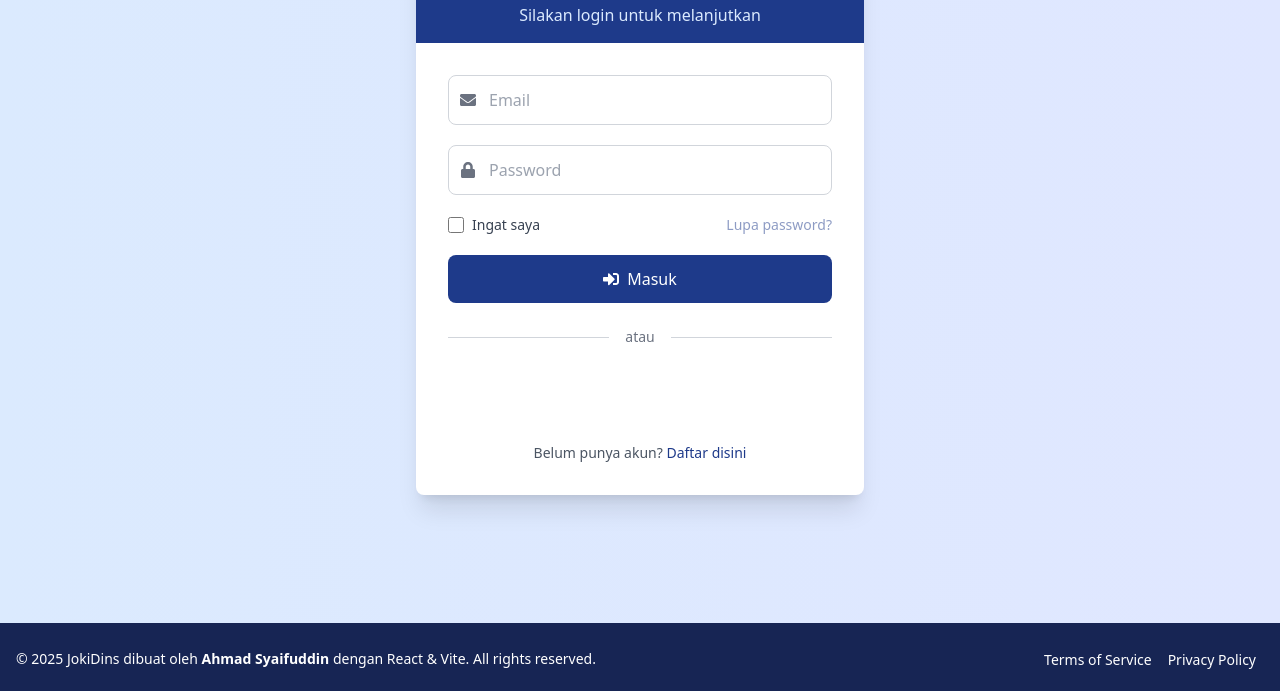
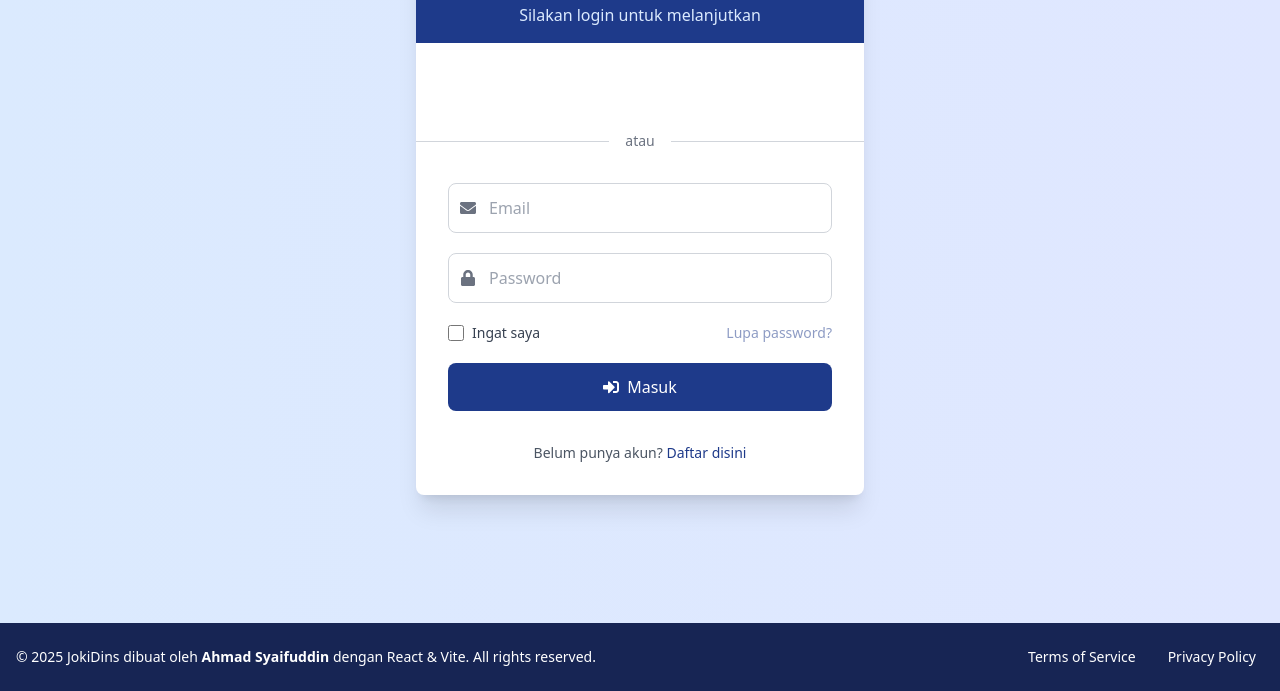
Before and after one commit to ahmadsyaifuddin-dins/JokiDins, a React (Vite) app in the folder frontend/: page /login in a window 1280 px wide. Shown: the part 261-952 px from the top of the page. Built offline with nearby package versions, Linux system fonts and the light colour scheme; no server answers.

Commit message:
sip mengganti posisi sign google dan menyesuian ui footer utk tablet

```diff
--- a/frontend/src/components/Footer.jsx
+++ b/frontend/src/components/Footer.jsx
@@ -5,14 +5,14 @@ const Footer = () => {
   return (
     <footer className="bg-blue-950 text-white py-6 mt-auto">
       <div className="max-w-7xl mx-auto px-4 flex flex-col sm:flex-row items-center justify-between">
-        <p className="text-sm text-center">
+        <p className="text-sm text-center sm:text-left">
           &copy; {new Date().getFullYear()} JokiDins dibuat oleh <b>Ahmad Syaifuddin</b> dengan React & Vite. All rights reserved.
         </p>
-        <div className="mt-4 sm:mt-0">
-          <Link to="/terms" className="text-sm mx-2 hover:text-gray-300 transition-colors duration-200">
+        <div className="mt-4 sm:mt-0 sm:flex sm:items-center sm:justify-center">
+          <Link to="/terms" className="text-sm mx-2 hover:text-gray-300 transition-colors duration-200 sm:mr-4">
             Terms of Service
           </Link>
-          <Link to="/privacy" className="text-sm mx-2 hover:text-gray-300 transition-colors duration-200">
+          <Link to="/privacy" className="text-sm mx-2 hover:text-gray-300 transition-colors duration-200 sm:ml-4">
             Privacy Policy
           </Link>
         </div>
--- a/frontend/src/pages/Login.jsx
+++ b/frontend/src/pages/Login.jsx
@@ -87,6 +87,15 @@ const Login = () => {
           <p className="text-blue-100 text-center mt-1">Silakan login untuk melanjutkan</p>
         </div>
 
+          <div className="mt-6">
+            <GoogleSignIn />
+          </div>
+
+          <div className="relative flex items-center justify-center mt-6">
+            <div className="border-t border-gray-300 absolute w-full"></div>
+            <div className="bg-white px-4 relative text-sm text-gray-500">atau</div>
+          </div>
+
         <div className="p-8">
           <form onSubmit={handleSubmit} className="space-y-5">
             <div className="relative">
@@ -156,15 +165,6 @@ const Login = () => {
             </button>
           </form>
 
-          <div className="relative flex items-center justify-center mt-6">
-            <div className="border-t border-gray-300 absolute w-full"></div>
-            <div className="bg-white px-4 relative text-sm text-gray-500">atau</div>
-          </div>
-
-          <div className="mt-6">
-            <GoogleSignIn />
-          </div>
-
           <p className="mt-8 text-center text-sm text-gray-600">
             Belum punya akun?{" "}
             <Link to="/register" className="font-medium text-blue-900 hover:text-blue-950">
--- a/frontend/src/pages/Register.jsx
+++ b/frontend/src/pages/Register.jsx
@@ -96,6 +96,15 @@ const Register = () => {
           <p className="text-indigo-100 text-center mt-1">Silakan isi data diri Anda</p>
         </div>
 
+          <div className="mt-6">
+            <GoogleSignIn />
+          </div>
+
+        <div className="relative flex items-center justify-center mt-6">
+            <div className="border-t border-gray-300 absolute w-full"></div>
+            <div className="bg-white px-4 relative text-sm text-gray-500">atau daftar secara manual</div>
+          </div>
+
         <div className="p-8">
           <form onSubmit={handleSubmit} className="space-y-4">
             <div className="relative">
@@ -175,15 +184,6 @@ const Register = () => {
             </div>
           </form>
 
-          <div className="relative flex items-center justify-center mt-6">
-            <div className="border-t border-gray-300 absolute w-full"></div>
-            <div className="bg-white px-4 relative text-sm text-gray-500">atau daftar dengan</div>
-          </div>
-
-          <div className="mt-6">
-            <GoogleSignIn />
-          </div>
-
           <p className="mt-8 text-center text-sm text-gray-600">
             Sudah punya akun?{" "}
             <Link to="/login" className="font-medium text-blue-900 hover:text-blue-950">
```
